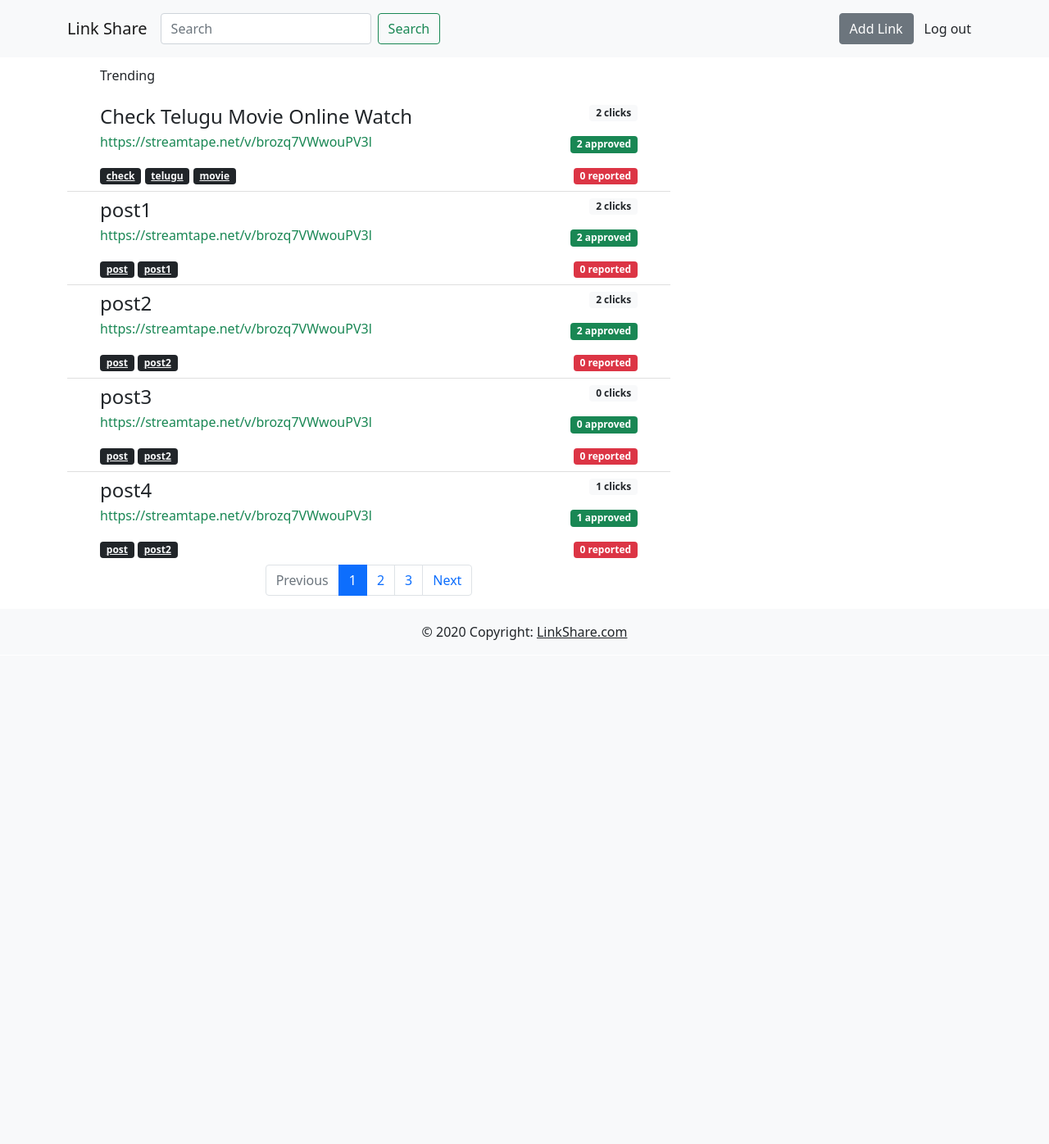
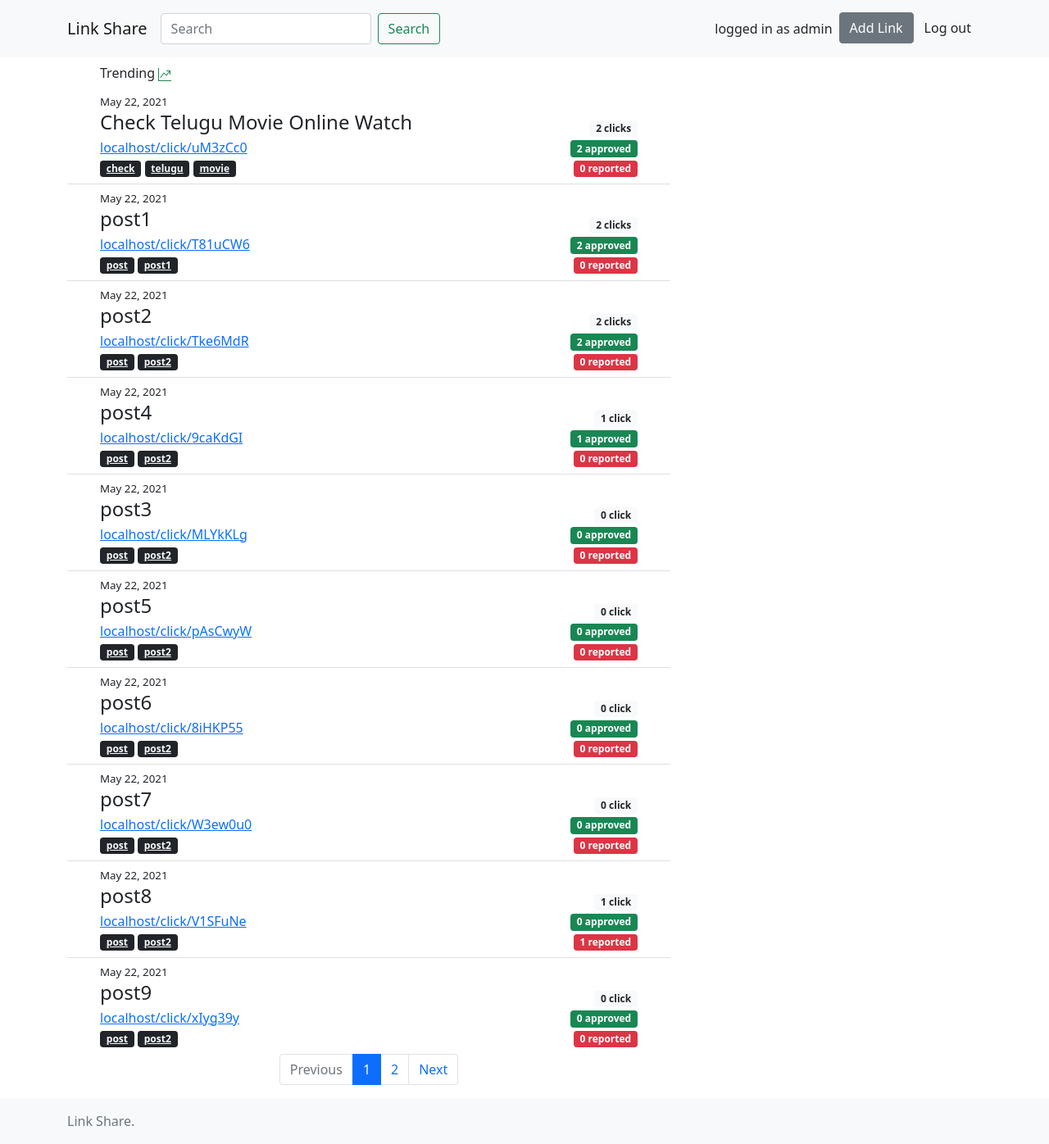
Before and after one commit to saitaruns/linkshare, a Django app: page / in a window 1280 px wide. Shown: the whole page at 82% size. Before the commit the page ends 781 px from the top, so only its background shows below. Run offline with Django 3.2, Linux system fonts and the light colour scheme; a user stored in the database is signed in; data comes from the database, SQL or seed files in the repository; both versions use the stored data as it was after the commit; some libraries are stand-ins or nearby versions.

Commit message:
modified links

```diff
--- a/linkshare/settings.py
+++ b/linkshare/settings.py
@@ -24,9 +24,9 @@ BASE_DIR = Path(__file__).resolve().parent.parent
 SECRET_KEY = 'django-insecure-#8rf)7zg8oze46t2m4xm^a0b^7j$(dqsifbr8*dtkx#p*++jv-'
 
 # SECURITY WARNING: don't run with debug turned on in production!
-DEBUG = True
+DEBUG = False
 
-ALLOWED_HOSTS = []
+ALLOWED_HOSTS = ['*']
 
 
 # Application definition
--- a/linkshare/urls.py
+++ b/linkshare/urls.py
@@ -13,6 +13,7 @@ Including another URLconf
     1. Import the include() function: from django.urls import include, path
     2. Add a URL to urlpatterns:  path('blog/', include('blog.urls'))
 """
+from django.conf.urls import handler404
 from django.contrib import admin
 from django.urls import path
 from django.urls.conf import include
@@ -22,3 +23,5 @@ urlpatterns = [
     path('authentication/',include(('authentication.urls','authentication'),namespace='authentication')),
     path('',include(('mainapp.urls','mainapp'),namespace='mainapp')),
 ]
+
+handler404 = 'mainapp.views.error'
--- a/mainapp/forms.py
+++ b/mainapp/forms.py
@@ -5,4 +5,4 @@ from .models import Link
 class LinkForm(forms.ModelForm):
     class Meta:
         model = Link
-        exclude = ('uploaded_by','likes','dislikes','clicks')
+        exclude = ('uploaded_by','likes','dislikes','clicks','urlslug')
--- a/mainapp/models.py
+++ b/mainapp/models.py
@@ -7,6 +7,7 @@ from taggit.managers import TaggableManager
 class Link(models.Model):
     title = models.CharField(max_length=200)
     link = models.URLField(max_length=200)
+    urlslug = models.CharField(max_length=15,null=True)
     likes = models.IntegerField(default=0)
     dislikes = models.IntegerField(default=0)
     clicks = models.IntegerField(default=0)
--- a/mainapp/urls.py
+++ b/mainapp/urls.py
@@ -4,7 +4,8 @@ from . import views
 urlpatterns = [
     path('',views.home_view,name='home'),
     path('tag/<str:tag>/',views.home_view,name='tag'),
+    path('error/',views.error,name='error'),
     path('linksave/',views.link_save,name='linksave'),
-    path('click/<int:id>',views.link_click,name='click'),
-    path('approval/<int:id>',views.approvalView,name='approval'),
+    path('click/<str:urlslug>',views.link_click,name='click'),
+    path('approval/<str:urlslug>',views.approvalView,name='approval'),
 ]
--- a/mainapp/views.py
+++ b/mainapp/views.py
@@ -1,3 +1,4 @@
+from mainapp import urls
 from django.db.models.query_utils import Q
 from django.http.response import JsonResponse
 from django.shortcuts import redirect, render
@@ -6,13 +7,19 @@ from .forms import LinkForm
 from .models import Click, Link
 from django.core.paginator import Paginator
 from django.db.models import F
+import random, string
+from django.contrib import messages
 
 # Create your views here.
+
+def error(request,exception):
+    return render(request,'error.html',{})
+
 @login_required(login_url='authentication:login')
 def home_view(request,tag=""):
     click = Click.objects.filter(Q(userref=request.user) & Q(status=False)).first()
     if click is not None:
-        return redirect('mainapp:approval',id=click.linkref.id)
+        return redirect('mainapp:approval',urlslug=click.linkref.urlslug)
     form = LinkForm()
     link_list=[]
     if tag != "":
@@ -22,10 +29,10 @@ def home_view(request,tag=""):
         if request.method == 'GET':
             keyword = request.GET.get('search')
             if keyword is not None and keyword != "":
-                link_list = Link.objects.filter(title__startswith=keyword).order_by('-date')
+                link_list = Link.objects.filter(Q(title__startswith=keyword)|Q(title__icontains=keyword)|Q(tags__name=keyword)).distinct().order_by('-date')
             else:
-                link_list = Link.objects.all()
-    paginator = Paginator(link_list, 5)
+                link_list = Link.objects.all().order_by('-likes')
+    paginator = Paginator(link_list, 10)
     page_number = request.GET.get('page')
     links = paginator.get_page(page_number)
     return render(request,'mainapp/home.html',{"form":form,"links":links,"search":keyword or ""})
@@ -36,36 +43,47 @@ def related_tags(request,tag=""):
     links = []
     if request.method == 'GET':
         link_list = Link.objects.filter(tags__name=tag).order_by('-date')
-        paginator = Paginator(link_list, 5)
+        paginator = Paginator(link_list, 10)
         page_number = request.GET.get('page')
         links = paginator.get_page(page_number)
     return render(request,'mainapp/relatedlinks.html',{"links":links,"form":form})
 
 @login_required(login_url='authentication:login')
-def approvalView(request,id):
-    link = Link.objects.get(pk=id)
+def approvalView(request,urlslug):
+    link = Link.objects.get(urlslug=urlslug)
+    if not Click.objects.filter( Q(linkref=link) & Q(userref=request.user) ).exists():
+        messages.warning(request,"Can't approve without using the link!!")
+        return redirect('mainapp:home')
     if request.method == 'POST':
         print(request.POST)
         op = request.POST.get('approved',0)
-        print(op)
         if op == 0:
             print("disliked")
-            Link.objects.filter(pk=id).update(dislikes=F('dislikes')+1)
+            Link.objects.filter(urlslug=urlslug).update(dislikes=F('dislikes')+1)
         else:
-            Link.objects.filter(pk=id).update(likes=F('likes')+1)
+            Link.objects.filter(urlslug=urlslug).update(likes=F('likes')+1)
         Click.objects.filter( Q(linkref=link) & Q(userref=request.user) ).update(status=True)
         return redirect('mainapp:home')
     return render(request,'mainapp/approval.html',{"link":link})
 
 @login_required(login_url='authentication:login')
-def link_click(request,id):
-    l = Link.objects.get(pk=id)
+def link_click(request,urlslug):
+    l = Link.objects.get(urlslug=urlslug)
     obj,created = Click.objects.get_or_create(linkref=l,userref=request.user,defaults={'status':False})
-    print(created)
     if created is True:
         l.clicks += 1
         l.save()
     return redirect(l.link)
+
+#utility function
+def shortit(url):
+    N = 7
+    s = string.ascii_uppercase + string.ascii_lowercase + string.digits
+    url_id = ''.join(random.choices(s, k=N))
+    if not Link.objects.filter(urlslug=url_id).exists():
+        return url_id
+    else:
+        shortit(url)
 
 @login_required(login_url='authentication:login')
 def link_save(request):
@@ -73,6 +91,8 @@ def link_save(request):
         form = LinkForm(request.POST)
         if form.is_valid:
             f = form.save(commit=False)
+            slug = shortit(form.cleaned_data['link'])
+            f.urlslug = slug
             f.uploaded_by = request.user
             f.save()
             form.save_m2m()
--- a/templates/base.html
+++ b/templates/base.html
@@ -9,13 +9,12 @@
     <script src="https://cdn.jsdelivr.net/npm/bootstrap@5.0.1/dist/js/bootstrap.min.js" integrity="sha384-Atwg2Pkwv9vp0ygtn1JAojH0nYbwNJLPhwyoVbhoPwBhjQPR5VtM2+xf0Uwh9KtT" crossorigin="anonymous"></script>
     <script src="https://code.jquery.com/jquery-3.6.0.js" integrity="sha256-H+K7U5CnXl1h5ywQfKtSj8PCmoN9aaq30gDh27Xc0jk=" crossorigin="anonymous"></script>
 </head>
-<body>
+<body class="d-flex flex-column h-100">
     {% block content %}
     {% endblock %}
-    <footer class="bg-light text-center text-lg-start">
-        <div class="text-center p-3">
-          © 2020 Copyright:
-          <a class="text-dark" href="https://www.linkshare.com/">LinkShare.com</a>
+      <footer class="footer mt-auto py-3 bg-light">
+        <div class="container">
+          <span class="text-muted">Link Share.</span>
         </div>
       </footer>
 </body>
--- a/templates/mainapp/approval.html
+++ b/templates/mainapp/approval.html
@@ -3,7 +3,7 @@
 <div class="container h-75">
     <div class="row h-75 justify-content-center align-items-center">
         <div class="col-lg-4">
-            <form action="{% url 'mainapp:approval' link.id %}" method="post">
+            <form action="{% url 'mainapp:approval' link.urlslug %}" method="post">
                 {% csrf_token %}
                 <h4>{{link.title}}</h4>
                 <p>{{link.link}}</p>
--- a/templates/mainapp/home.html
+++ b/templates/mainapp/home.html
@@ -9,28 +9,31 @@
                 <ul class="list-group list-group-flush">
 
                 {% block name %}
-                <p style="margin-left:40px;margin-top:10px;">
+                <h6 style="margin-left:40px;margin-top:10px;">
                     {% if search == "" %}
-                        Trending
+                        Trending <svg xmlns="http://www.w3.org/2000/svg" width="16" height="16" fill="currentColor" class="bi bi-graph-up text-success" viewBox="0 0 16 16">
+                            <path fill-rule="evenodd" d="M0 0h1v15h15v1H0V0zm10 3.5a.5.5 0 0 1 .5-.5h4a.5.5 0 0 1 .5.5v4a.5.5 0 0 1-1 0V4.9l-3.613 4.417a.5.5 0 0 1-.74.037L7.06 6.767l-3.656 5.027a.5.5 0 0 1-.808-.588l4-5.5a.5.5 0 0 1 .758-.06l2.609 2.61L13.445 4H10.5a.5.5 0 0 1-.5-.5z"/>
+                          </svg>
                     {% else %}
-                        Search results
+                        Search results for "{{ search }}"
                     {% endif %}
-                </p>
+                </h6>
                 {% endblock %}
                     {% for link in links %}
                     <li class="list-group-item">
                         <div class="container">
                             <div class="row">
                                 <div class="col col-lg-10">
-                                    <h4 class="mb-1"><a class="text-decoration-none text-dark" href="{% url 'mainapp:click' link.id %}">{{ link.title }}</a></h4>
-                                    <p><a class="text-decoration-none text-success" href="{% url 'mainapp:click' link.id %}">{{ link.link }}</a></p>
+                                    <p style="font-size: smaller;" class="m-0">{{ link.date }}</p>
+                                    <h4 class="mb-1" style="transform: rotate(0);"><a class="text-decoration-none text-dark stretched-link" href="{% url 'mainapp:click' link.urlslug %}">{{ link.title }}</a></h4>
+                                    <p class="m-0"><a  href="{% url 'mainapp:click' link.urlslug %}"> {{ request.get_host }}{% url 'mainapp:click' link.urlslug %}</a></p>
                                     {% for tag in link.tags.all %}
                                     <a class="badge bg-dark text-light" style="cursor: pointer;" href="{% url 'mainapp:tag' tag.name %}">{{ tag }}</a>
                                     {% endfor %}
                                 </div>
-                                <div class="col col-lg-2 d-flex flex-column justify-content-between align-items-end">
-                                    <span class="badge bg-light text-dark">{{ link.clicks }} clicks</span>
-                                    <span class="badge bg-success">{{ link.likes }} approved</span>
+                                <div class="col col-lg-2 d-flex flex-column justify-content-end align-items-end">
+                                    <span class="badge bg-light text-dark">{{ link.clicks }} {% if link.clicks > 1 %} clicks{% else %} click{% endif%}</span>
+                                    <span class="badge bg-success my-1">{{ link.likes }} approved</span>
                                     <span class="badge bg-danger">{{ link.dislikes }} reported</span>
                                 </div>
                             </div>
--- a/templates/mainapp/navbar.html
+++ b/templates/mainapp/navbar.html
@@ -15,9 +15,15 @@
             </form>
             <ul class="navbar-nav ms-auto mb-2 mb-lg-0">
                 <li class="nav-item">
+                    <p class="m-2">logged in as {{ request.user }}</p>
+                </li>
+                <li class="nav-item">
                     <button class="btn btn-secondary" data-bs-toggle="modal" data-bs-target="#staticBackdrop">Add
                         Link</button>
                 </li>
+                <!-- <li class="nav-item mx-2">
+                    <button class="btn btn-secondary">Profile</button>
+                </li> -->
                 <li class="nav-item">
                     <a type="button" class="btn btn-outline-light text-dark" role="button" href="{% url 'authentication:logout' %}">Log out</a>
                 </li>
```
Also changed, not shown: templates/error.html (added, +10 -0 lines), templates/mainapp/relatedlinks.html (deleted, +0 -37 lines), db.sqlite3.
